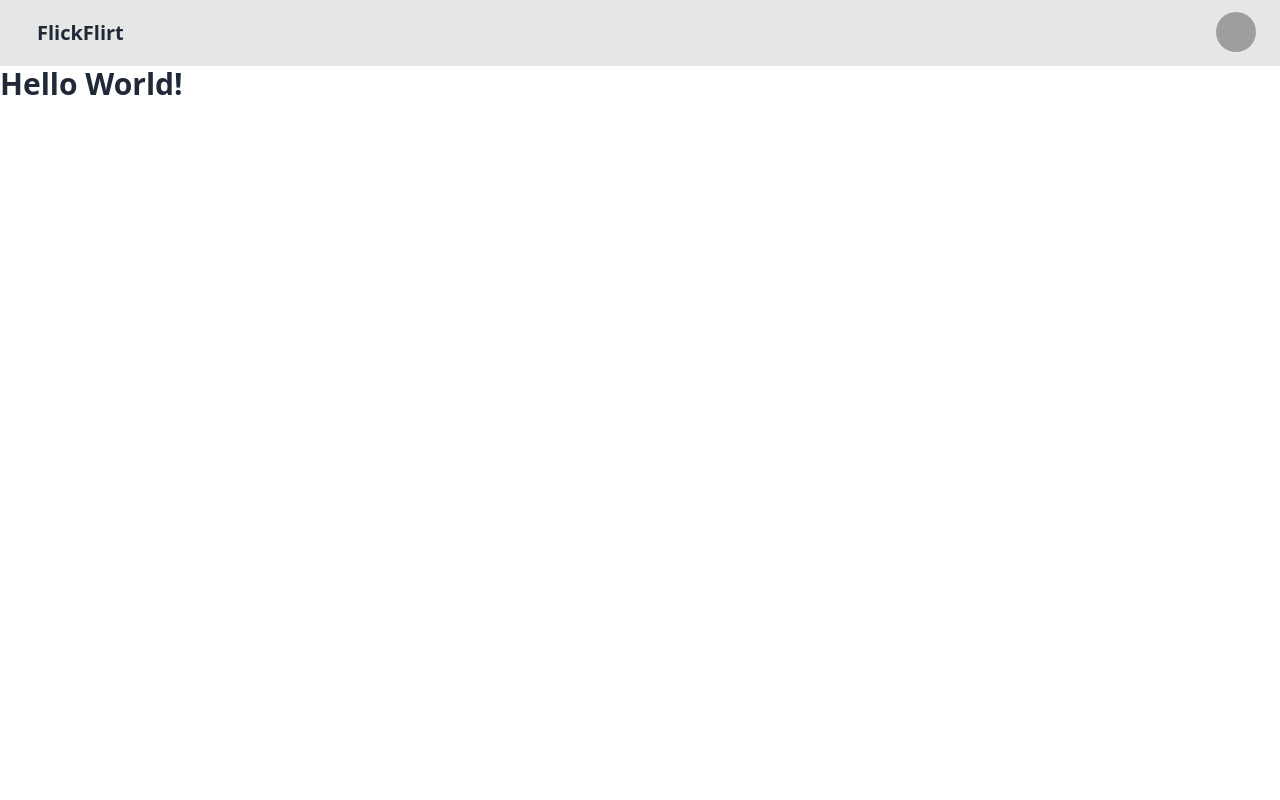
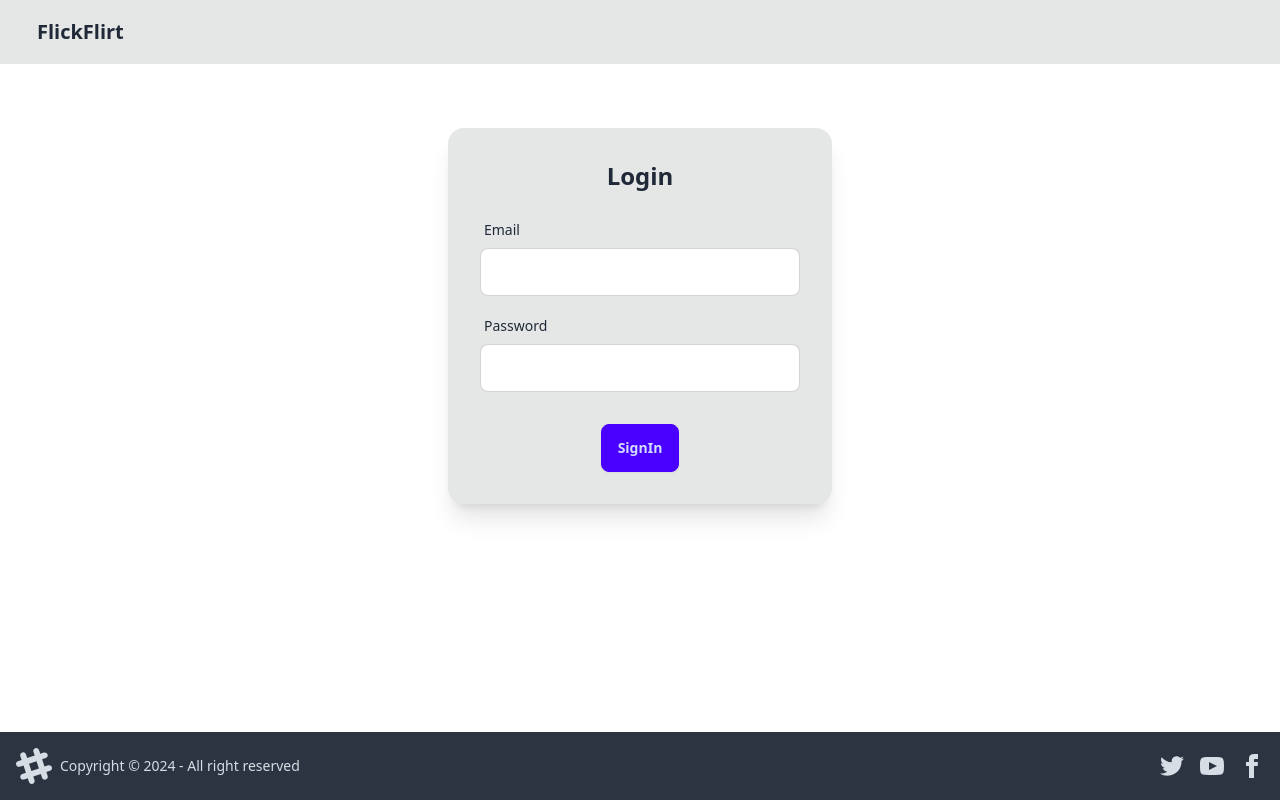
Before and after one commit to SandeepSambu/FlickFlirt, a React (Vite) app: page /login in a window 1280 px wide. Built offline with nearby package versions, Linux system fonts and the light colour scheme; grey boxes are pictures that could not be loaded.

Commit message:
called apis using axios, configured routing using react-router, configured redux

```diff
--- a/package.json
+++ b/package.json
@@ -10,8 +10,12 @@
     "preview": "vite preview"
   },
   "dependencies": {
+    "@reduxjs/toolkit": "^2.5.0",
+    "axios": "^1.7.9",
     "react": "^18.3.1",
-    "react-dom": "^18.3.1"
+    "react-dom": "^18.3.1",
+    "react-redux": "^9.2.0",
+    "react-router-dom": "^7.0.2"
   },
   "devDependencies": {
     "@eslint/js": "^9.15.0",
--- a/src/App.jsx
+++ b/src/App.jsx
@@ -1,45 +1,25 @@
+import { BrowserRouter, Route, Routes } from "react-router-dom";
+import Body from "./components/Body";
+import Login from "./components/Login";
+import Profile from "./components/Profile";
+import { Provider } from "react-redux";
+import appStore from "./utils/appStore";
+import Feed from "./components/Feed";
+
 function App() {
   return (
     <>
-      <div className="navbar bg-base-300 px-5">
-        <div className="flex-1">
-          <a className="btn btn-ghost text-xl">FlickFlirt</a>
-        </div>
-        <div className="flex-none gap-2">
-          <div className="dropdown dropdown-end">
-            <div
-              tabIndex={0}
-              role="button"
-              className="btn btn-ghost btn-circle avatar"
-            >
-              <div className="w-10 rounded-full">
-                <img
-                  alt="Tailwind CSS Navbar component"
-                  src="https://img.daisyui.com/images/stock/photo-1534528741775-53994a69daeb.webp"
-                />
-              </div>
-            </div>
-            <ul
-              tabIndex={0}
-              className="menu menu-sm dropdown-content bg-base-100 rounded-box z-[1] mt-3 w-52 p-2 shadow"
-            >
-              <li>
-                <a className="justify-between">
-                  Profile
-                  <span className="badge">New</span>
-                </a>
-              </li>
-              <li>
-                <a>Settings</a>
-              </li>
-              <li>
-                <a>Logout</a>
-              </li>
-            </ul>
-          </div>
-        </div>
-      </div>
-      <h1 className="text-3xl font-bold">Hello World!</h1>
+      <Provider store={appStore}>
+        <BrowserRouter basename="/">
+          <Routes>
+            <Route path="/" element={<Body />}>
+              <Route path="/" element={<Feed />} />
+              <Route path="/login" element={<Login />} />
+              <Route path="/profile" element={<Profile />} />
+            </Route>
+          </Routes>
+        </BrowserRouter>
+      </Provider>
     </>
   );
 }
--- /dev/null
+++ b/src/components/Body.jsx
@@ -0,0 +1,15 @@
+import { Outlet } from "react-router-dom";
+import Navbar from "./Navbar";
+import Footer from "./Footer";
+
+const Body = () => {
+  return (
+    <div>
+      <Navbar />
+      <Outlet />
+      <Footer />
+    </div>
+  );
+};
+
+export default Body;
--- /dev/null
+++ b/src/components/Feed.jsx
@@ -0,0 +1,5 @@
+const Feed = () => {
+  return <div>Feed</div>;
+};
+
+export default Feed;
--- /dev/null
+++ b/src/components/Footer.jsx
@@ -0,0 +1,57 @@
+const Footer = () => {
+  return (
+    <footer className="footer bg-neutral text-neutral-content items-center p-4 fixed bottom-0">
+      <aside className="grid-flow-col items-center">
+        <svg
+          width="36"
+          height="36"
+          viewBox="0 0 24 24"
+          xmlns="http://www.w3.org/2000/svg"
+          fillRule="evenodd"
+          clipRule="evenodd"
+          className="fill-current"
+        >
+          <path d="M22.672 15.226l-2.432.811.841 2.515c.33 1.019-.209 2.127-1.23 2.456-1.15.325-2.148-.321-2.463-1.226l-.84-2.518-5.013 1.677.84 2.517c.391 1.203-.434 2.542-1.831 2.542-.88 0-1.601-.564-1.86-1.314l-.842-2.516-2.431.809c-1.135.328-2.145-.317-2.463-1.229-.329-1.018.211-2.127 1.231-2.456l2.432-.809-1.621-4.823-2.432.808c-1.355.384-2.558-.59-2.558-1.839 0-.817.509-1.582 1.327-1.846l2.433-.809-.842-2.515c-.33-1.02.211-2.129 1.232-2.458 1.02-.329 2.13.209 2.461 1.229l.842 2.515 5.011-1.677-.839-2.517c-.403-1.238.484-2.553 1.843-2.553.819 0 1.585.509 1.85 1.326l.841 2.517 2.431-.81c1.02-.33 2.131.211 2.461 1.229.332 1.018-.21 2.126-1.23 2.456l-2.433.809 1.622 4.823 2.433-.809c1.242-.401 2.557.484 2.557 1.838 0 .819-.51 1.583-1.328 1.847m-8.992-6.428l-5.01 1.675 1.619 4.828 5.011-1.674-1.62-4.829z"></path>
+        </svg>
+        <p>Copyright © {new Date().getFullYear()} - All right reserved</p>
+      </aside>
+      <nav className="grid-flow-col gap-4 md:place-self-center md:justify-self-end">
+        <a>
+          <svg
+            xmlns="http://www.w3.org/2000/svg"
+            width="24"
+            height="24"
+            viewBox="0 0 24 24"
+            className="fill-current"
+          >
+            <path d="M24 4.557c-.883.392-1.832.656-2.828.775 1.017-.609 1.798-1.574 2.165-2.724-.951.564-2.005.974-3.127 1.195-.897-.957-2.178-1.555-3.594-1.555-3.179 0-5.515 2.966-4.797 6.045-4.091-.205-7.719-2.165-10.148-5.144-1.29 2.213-.669 5.108 1.523 6.574-.806-.026-1.566-.247-2.229-.616-.054 2.281 1.581 4.415 3.949 4.89-.693.188-1.452.232-2.224.084.626 1.956 2.444 3.379 4.6 3.419-2.07 1.623-4.678 2.348-7.29 2.04 2.179 1.397 4.768 2.212 7.548 2.212 9.142 0 14.307-7.721 13.995-14.646.962-.695 1.797-1.562 2.457-2.549z"></path>
+          </svg>
+        </a>
+        <a>
+          <svg
+            xmlns="http://www.w3.org/2000/svg"
+            width="24"
+            height="24"
+            viewBox="0 0 24 24"
+            className="fill-current"
+          >
+            <path d="M19.615 3.184c-3.604-.246-11.631-.245-15.23 0-3.897.266-4.356 2.62-4.385 8.816.029 6.185.484 8.549 4.385 8.816 3.6.245 11.626.246 15.23 0 3.897-.266 4.356-2.62 4.385-8.816-.029-6.185-.484-8.549-4.385-8.816zm-10.615 12.816v-8l8 3.993-8 4.007z"></path>
+          </svg>
+        </a>
+        <a>
+          <svg
+            xmlns="http://www.w3.org/2000/svg"
+            width="24"
+            height="24"
+            viewBox="0 0 24 24"
+            className="fill-current"
+          >
+            <path d="M9 8h-3v4h3v12h5v-12h3.642l.358-4h-4v-1.667c0-.955.192-1.333 1.115-1.333h2.885v-5h-3.808c-3.596 0-5.192 1.583-5.192 4.615v3.385z"></path>
+          </svg>
+        </a>
+      </nav>
+    </footer>
+  );
+};
+
+export default Footer;
--- /dev/null
+++ b/src/components/Login.jsx
@@ -0,0 +1,75 @@
+import { useState } from "react";
+import axios from "axios";
+import { useDispatch } from "react-redux";
+import { addUser } from "../utils/userSlice";
+import { useNavigate } from "react-router-dom";
+import { BASE_URL } from "../utils/constants";
+
+const Login = () => {
+  const dispatch = useDispatch();
+  const navigate = useNavigate();
+  const [email, setEmail] = useState("");
+  const [password, setPassword] = useState("");
+
+  const handleLogin = async () => {
+    try {
+      const res = await axios.post(
+        BASE_URL + "/login",
+        {
+          email,
+          password,
+        },
+        { withCredentials: true }
+      );
+
+      dispatch(addUser(res.data));
+      return navigate("/");
+    } catch (err) {
+      console.error(err.response.data);
+    }
+  };
+
+  return (
+    <div className="flex justify-center my-16">
+      <div className="card bg-base-300 w-96 shadow-xl">
+        <div className="card-body">
+          <h2 className="card-title font-bold text-2xl justify-center">
+            Login
+          </h2>
+          <div>
+            <label className="form-control w-full max-w-xs my-3">
+              <div className="label">
+                <span className="label-text">Email</span>
+              </div>
+              <input
+                type="text"
+                value={email}
+                className="input input-bordered w-full max-w-xs"
+                onChange={(e) => setEmail(e.target.value)}
+              />
+            </label>
+            <label className="form-control w-full max-w-xs my-3">
+              <div className="label">
+                <span className="label-text">Password</span>
+              </div>
+              <input
+                type="text"
+                value={password}
+                className="input input-bordered w-full max-w-xs"
+                onChange={(e) => setPassword(e.target.value)}
+              />
+            </label>
+          </div>
+          <div
+            className="card-actions justify-center mt-3"
+            onClick={handleLogin}
+          >
+            <button className="btn btn-primary">SignIn</button>
+          </div>
+        </div>
+      </div>
+    </div>
+  );
+};
+
+export default Login;
--- /dev/null
+++ b/src/components/Navbar.jsx
@@ -0,0 +1,47 @@
+import { useSelector } from "react-redux";
+
+const Navbar = () => {
+  const user = useSelector((store) => store.user);
+  return (
+    <div className="navbar bg-base-300 px-5">
+      <div className="flex-1">
+        <a className="btn btn-ghost text-xl">FlickFlirt</a>
+      </div>
+      {user && (
+        <div className="flex-none gap-5">
+          <h1>Hello, {user.firstName}</h1>
+          <div className="dropdown dropdown-end">
+            <div
+              tabIndex={0}
+              role="button"
+              className="btn btn-ghost btn-circle avatar"
+            >
+              <div className="w-10 rounded-full">
+                <img alt="Tailwind CSS Navbar component" src={user.photoURL} />
+              </div>
+            </div>
+            <ul
+              tabIndex={0}
+              className="menu menu-sm dropdown-content bg-base-100 rounded-box z-[1] mt-3 w-52 p-2 shadow"
+            >
+              <li>
+                <a className="justify-between">
+                  Profile
+                  <span className="badge">New</span>
+                </a>
+              </li>
+              <li>
+                <a>Settings</a>
+              </li>
+              <li>
+                <a>Logout</a>
+              </li>
+            </ul>
+          </div>
+        </div>
+      )}
+    </div>
+  );
+};
+
+export default Navbar;
--- /dev/null
+++ b/src/components/Profile.jsx
@@ -0,0 +1,5 @@
+const Profile = () => {
+  return <div>Profile</div>;
+};
+
+export default Profile;
--- /dev/null
+++ b/src/utils/appStore.js
@@ -0,0 +1,10 @@
+import { configureStore } from "@reduxjs/toolkit";
+import userReducer from "./userSlice";
+
+const appStrore = configureStore({
+  reducer: {
+    user: userReducer,
+  },
+});
+
+export default appStrore;
--- /dev/null
+++ b/src/utils/constants.js
@@ -0,0 +1 @@
+export const BASE_URL = "http://localhost:7777";
--- /dev/null
+++ b/src/utils/userSlice.js
@@ -0,0 +1,18 @@
+import { createSlice } from "@reduxjs/toolkit";
+
+const userSlice = createSlice({
+  name: "user",
+  initialState: null,
+  reducers: {
+    addUser: (state, action) => {
+      return action.payload;
+    },
+    removeUser: () => {
+      return null;
+    },
+  },
+});
+
+export const { addUser, removeUser } = userSlice.actions;
+
+export default userSlice.reducer;
```
